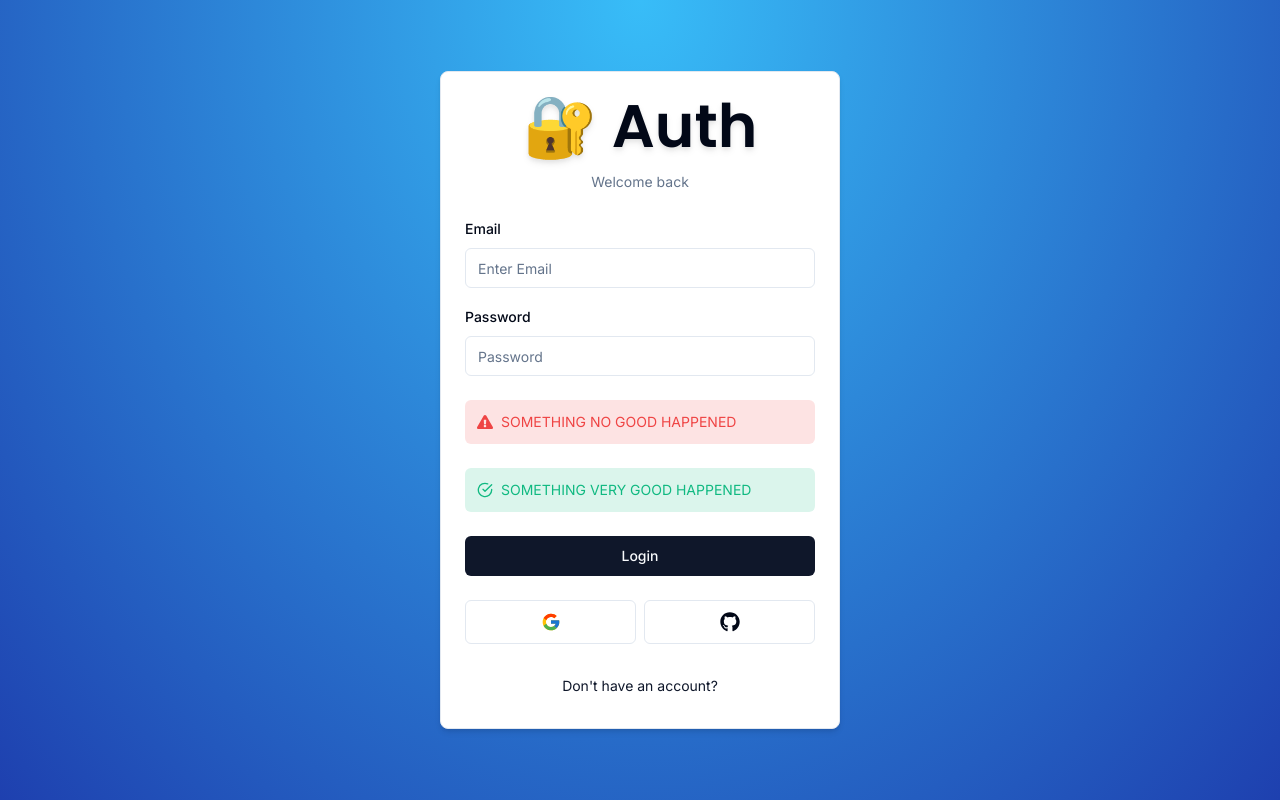
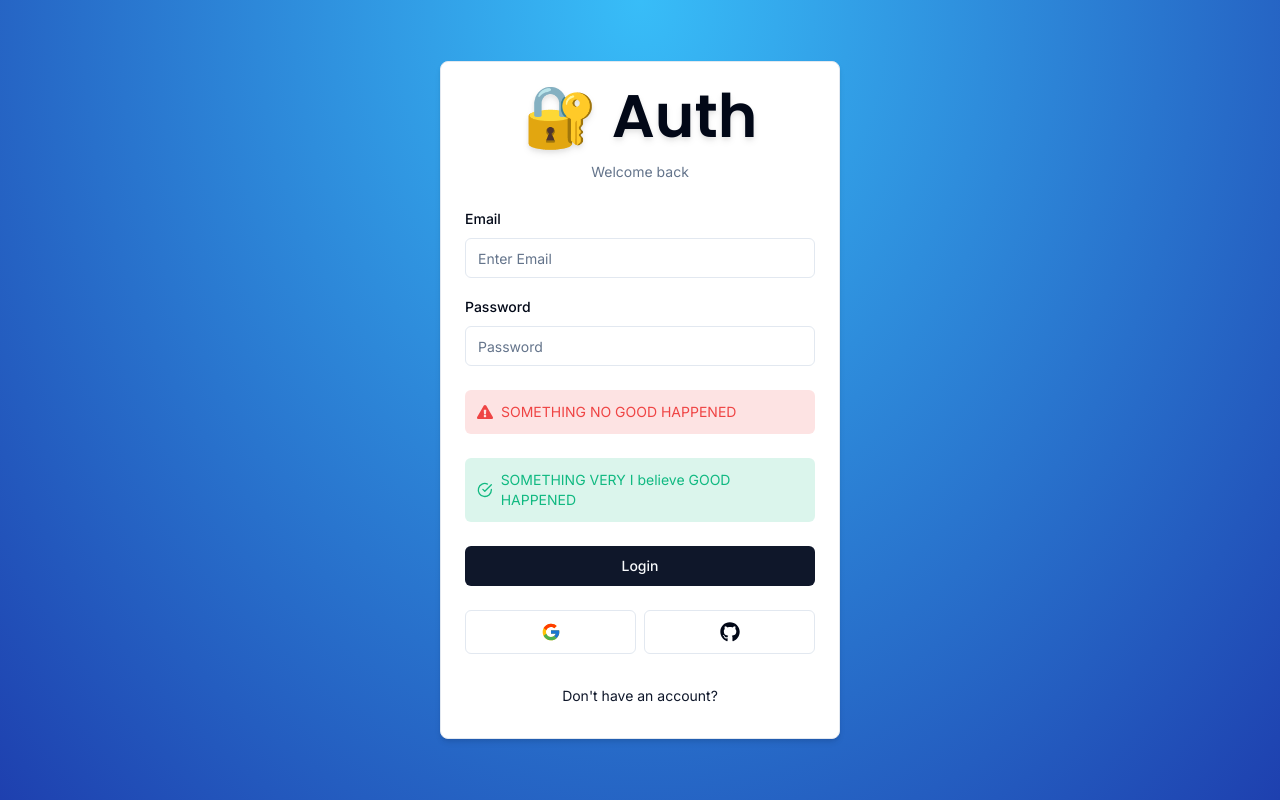
Before and after one commit to MrVido/mytrustelle-frontend, a Next.js app: page /auth/login in a window 1280 px wide. Built offline with nearby package versions, Linux system fonts and the light colour scheme.

Commit message:
updated form

```diff
--- a/components/auth/login-form.tsx
+++ b/components/auth/login-form.tsx
@@ -95,7 +95,7 @@ export const LoginForm = () => {
                     <FormError
                     message="SOMETHING NO GOOD HAPPENED" />
                     <FormSuccess
-                    message="SOMETHING VERY GOOD HAPPENED" />
+                    message="SOMETHING VERY I believe GOOD HAPPENED" />
                     <Button
                       type="submit"
                       className="w-full">
```
